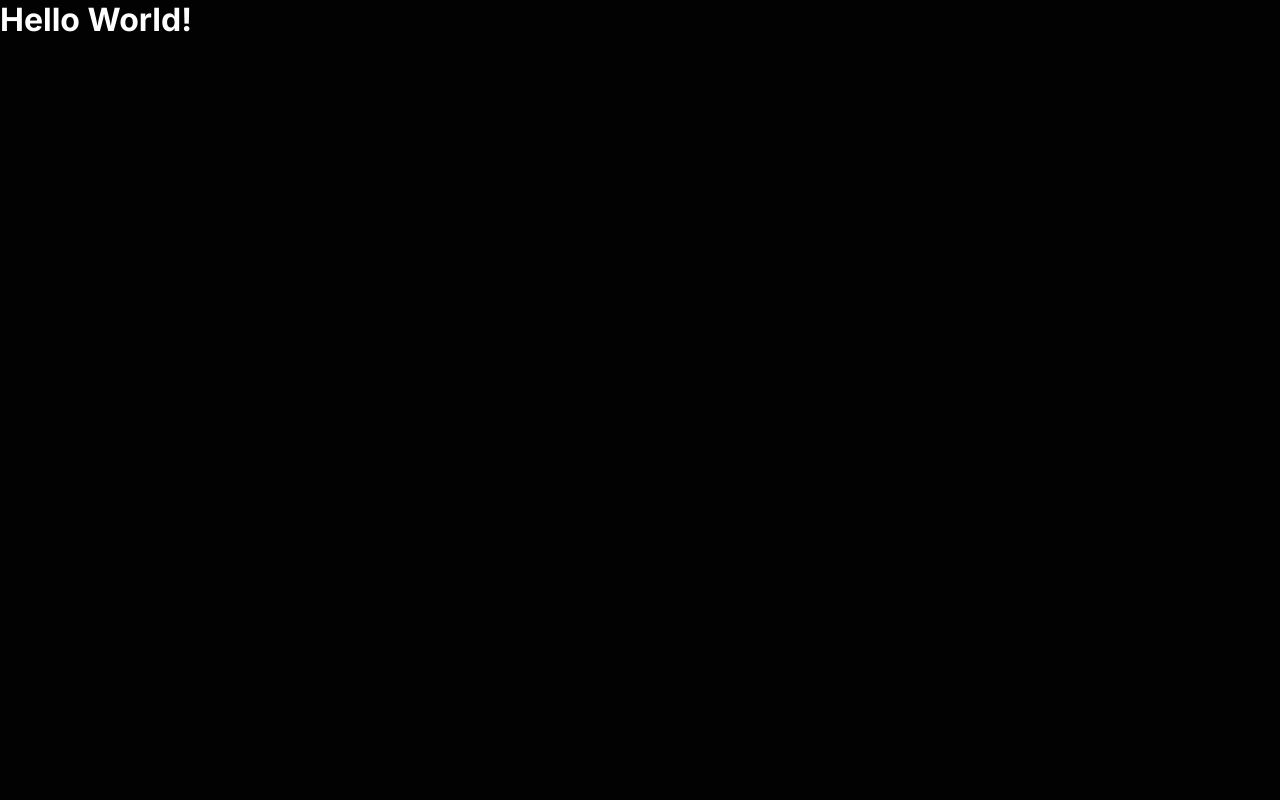
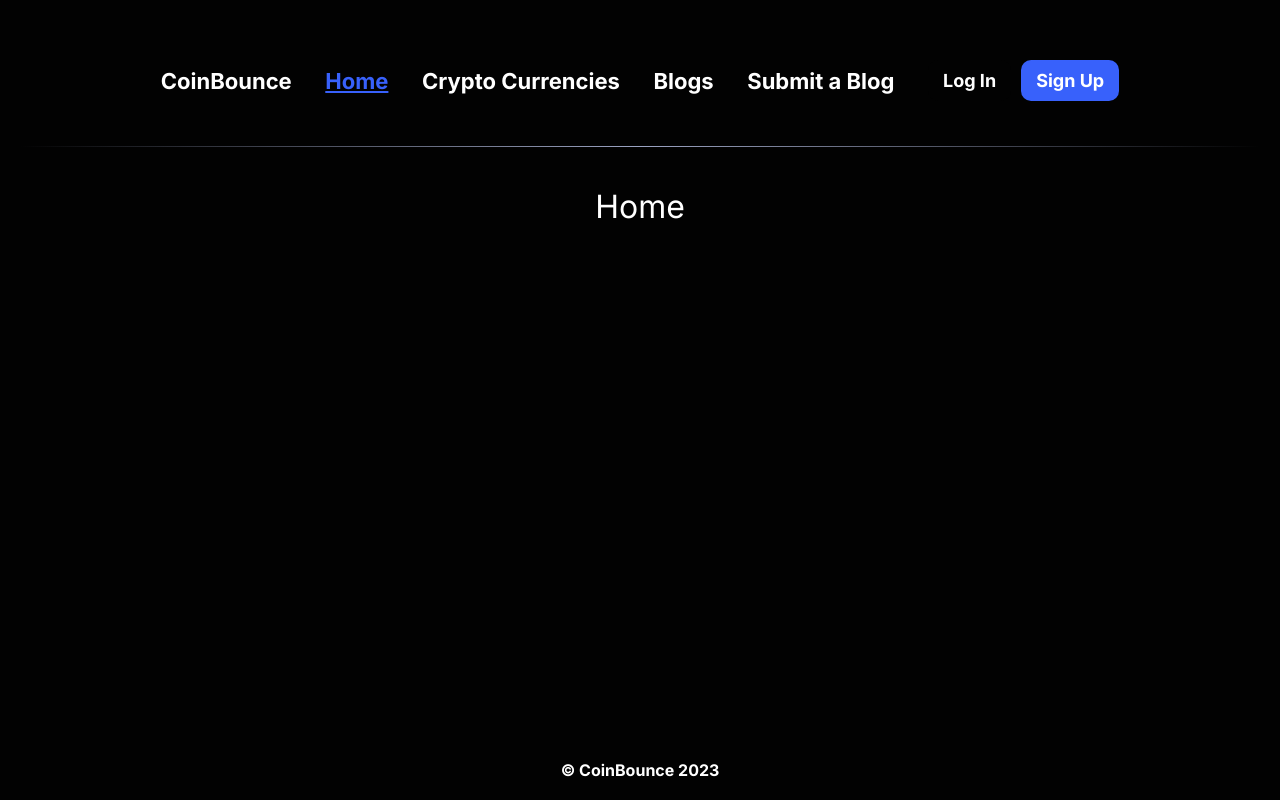
Before and after one commit to iallli/MERN, a React (Create React App) app in the folder Frontend/: page / in a window 1280 px wide. Built offline with nearby package versions, Linux system fonts and the light colour scheme.

Commit message:
Creating & Styling Navbar, Footer Components AND Creating Pages & Routes

```diff
--- a/Frontend/package.json
+++ b/Frontend/package.json
@@ -8,6 +8,7 @@
     "@testing-library/user-event": "^13.5.0",
     "react": "^18.2.0",
     "react-dom": "^18.2.0",
+    "react-router-dom": "^6.11.1",
     "react-scripts": "5.0.1",
     "web-vitals": "^2.1.4"
   },
--- a/Frontend/src/App.js
+++ b/Frontend/src/App.js
@@ -1,7 +1,59 @@
+import Navbar from "./Components/Navbar/Navbar";
+import { BrowserRouter, Routes, Route } from "react-router-dom";
+import Home from "./Pages/Home/Home";
+import Footer from "./Components/Footer/Footer";
+import styles from "./App.module.css";
+
 function App() {
   return (
-    <div>
-      <h1>Hello World!</h1>
+    <div className={styles.container}>
+      <BrowserRouter>
+        <div className={styles.layout}>
+          <Navbar />
+          <Routes>
+            <Route
+              path="/"
+              exact
+              element={
+                <div className={styles.main}>
+                  <Home />
+                </div>
+              }
+            />
+
+            <Route
+              path="crypto"
+              exact
+              element={<div className={styles.main}>Crypto Page</div>}
+            />
+
+            <Route
+              path="blogs"
+              exact
+              element={<div className={styles.main}>Blogs Page</div>}
+            />
+
+            <Route
+              path="submit-blog"
+              exact
+              element={<div className={styles.main}>Submit a Blog Page</div>}
+            />
+
+            <Route
+              path="log-in"
+              exact
+              element={<div className={styles.main}>Log-In Page</div>}
+            />
+
+            <Route
+              path="sign-up"
+              exact
+              element={<div className={styles.main}>Sign-Up Page</div>}
+            />
+          </Routes>
+          <Footer />
+        </div>
+      </BrowserRouter>
     </div>
   );
 }
--- /dev/null
+++ b/Frontend/src/App.module.css
@@ -0,0 +1,13 @@
+.container {
+  margin: 20px;
+}
+
+.layout {
+  display: flex;
+  flex-direction: column;
+  min-height: 95vh;
+}
+
+.main {
+  flex: 1;
+}
--- /dev/null
+++ b/Frontend/src/Components/Footer/Footer.jsx
@@ -0,0 +1,11 @@
+import styles from "./Footer.module.css";
+
+function Footer() {
+  return (
+    <>
+      <p className={styles.footer}>&copy; CoinBounce 2023</p>
+    </>
+  );
+}
+
+export default Footer;
--- /dev/null
+++ b/Frontend/src/Components/Footer/Footer.module.css
@@ -0,0 +1,7 @@
+.footer {
+  display: flex;
+  align-items: center;
+  justify-content: center;
+  font-size: medium;
+  font-weight: bold;
+}
--- /dev/null
+++ b/Frontend/src/Components/Navbar/Navbar.jsx
@@ -0,0 +1,76 @@
+import { NavLink } from "react-router-dom";
+import styles from "./Navbar.module.css";
+
+function Navbar() {
+  const isAuthenticated = false;
+  return (
+    <>
+      <nav className={styles.navbar}>
+        <NavLink to="/" className={`${styles.logo} ${styles.inActiveStyle}`}>
+          CoinBounce
+        </NavLink>
+        <NavLink
+          to="/"
+          className={({ isActive }) =>
+            isActive ? styles.activeStyle : styles.inActiveStyle
+          }
+        >
+          Home
+        </NavLink>
+        <NavLink
+          to="/crypto"
+          className={({ isActive }) =>
+            isActive ? styles.activeStyle : styles.inActiveStyle
+          }
+        >
+          Crypto Currencies
+        </NavLink>
+        <NavLink
+          to="/blogs"
+          className={({ isActive }) =>
+            isActive ? styles.activeStyle : styles.inActiveStyle
+          }
+        >
+          Blogs
+        </NavLink>
+        <NavLink
+          to="/submit-blog"
+          className={({ isActive }) =>
+            isActive ? styles.activeStyle : styles.inActiveStyle
+          }
+        >
+          Submit a Blog
+        </NavLink>
+        {isAuthenticated ? (
+          <div>
+            <NavLink>
+              <button className={styles.signOutButton}>Sign Out</button>
+            </NavLink>
+          </div>
+        ) : (
+          <div>
+            <NavLink
+              to="/log-in"
+              className={({ isActive }) =>
+                isActive ? styles.activeStyle : styles.inActiveStyle
+              }
+            >
+              <button className={styles.logInButton}>Log In</button>
+            </NavLink>
+            <NavLink
+              to="/sign-up"
+              className={({ isActive }) =>
+                isActive ? styles.activeStyle : styles.inActiveStyle
+              }
+            >
+              <button className={styles.signUpButton}>Sign Up</button>
+            </NavLink>
+          </div>
+        )}
+      </nav>
+      <div className={styles.separator}></div>
+    </>
+  );
+}
+
+export default Navbar;
--- /dev/null
+++ b/Frontend/src/Components/Navbar/Navbar.module.css
@@ -0,0 +1,81 @@
+.navbar {
+  display: flex;
+  justify-content: space-around;
+  align-items: center;
+  padding: 20px 0;
+  margin: 20px auto;
+  width: 80%;
+}
+
+.logo {
+  font-size: 32px;
+  font-weight: 800;
+}
+
+.activeStyle {
+  color: #3861fb;
+  font-size: 22px;
+  font-weight: bold;
+}
+
+.inActiveStyle {
+  text-decoration: none;
+  font-size: 22px;
+  font-weight: bold;
+}
+
+.logInButton {
+  border: none;
+  outline: none;
+  border-radius: 10px;
+  padding: 10px 15px;
+  cursor: pointer;
+  font-weight: bold;
+  font-size: large;
+  text-decoration: none;
+}
+
+.logInButton:hover {
+  color: black;
+  background-color: #f3f3f3;
+}
+
+.signUpButton {
+  margin-left: 10px;
+  background-color: #3861fb;
+  color: white;
+  border: none;
+  outline: none;
+  border-radius: 10px;
+  padding: 10px 15px;
+  cursor: pointer;
+  font-weight: bold;
+  font-size: large;
+}
+
+.signUpButton:hover {
+  background-color: #1f4ffd;
+}
+
+.signOutButton {
+  margin-left: 10px;
+  background-color: #ea3943;
+  color: white;
+  border: none;
+  outline: none;
+  border-radius: 10px;
+  padding: 10px 15px;
+  cursor: pointer;
+  font-weight: bold;
+  font-size: large;
+}
+
+.signOutButton:hover {
+  background-color: #e01822;
+}
+
+.separator {
+  height: 1px;
+  margin-top: 5px;
+  background: linear-gradient(to right, transparent, #9ba3c2, transparent);
+}
--- /dev/null
+++ b/Frontend/src/Pages/Home/Home.jsx
@@ -0,0 +1,11 @@
+import styles from "./Home.module.css";
+
+function Home() {
+  return (
+    <>
+      <div className={styles.header}>Home</div>
+    </>
+  );
+}
+
+export default Home;
--- /dev/null
+++ b/Frontend/src/Pages/Home/Home.module.css
@@ -0,0 +1,6 @@
+.header {
+  font-size: 32px;
+  margin-top: 40px;
+  display: flex;
+  justify-content: center;
+}
```
Also changed, not shown: Frontend/src/App.css (added), 1 other file (tests, documents, lock files or other folders).
